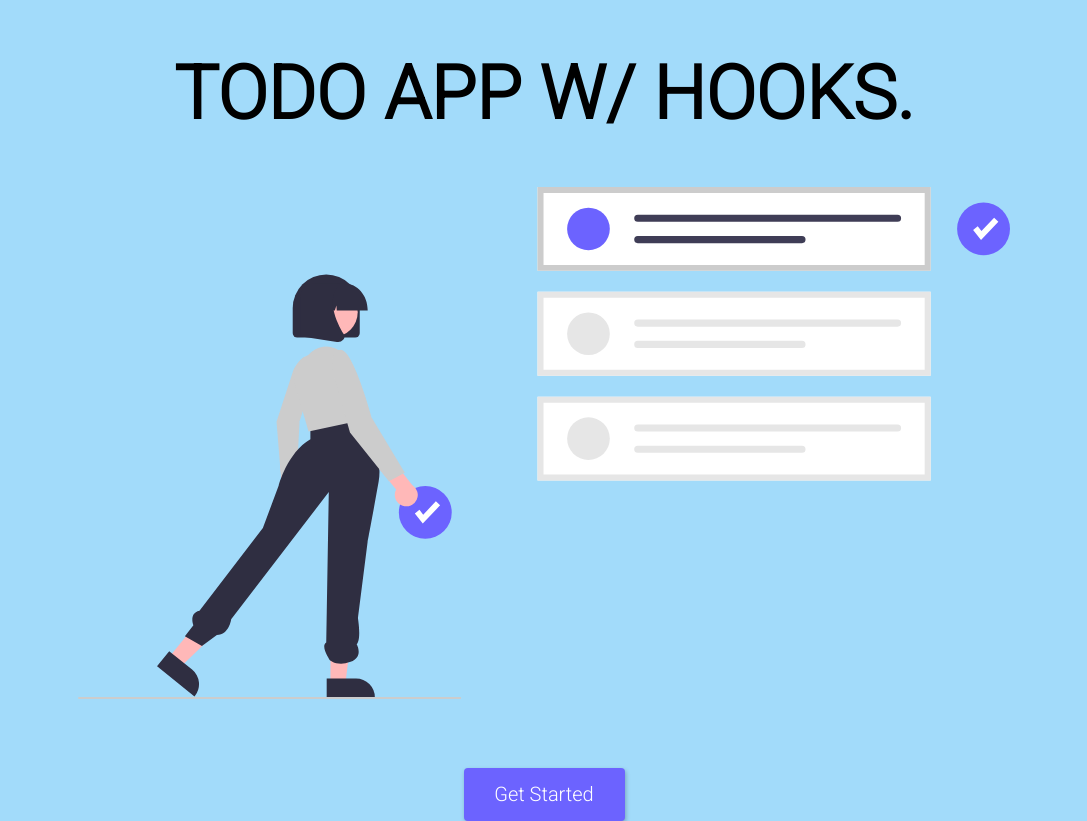
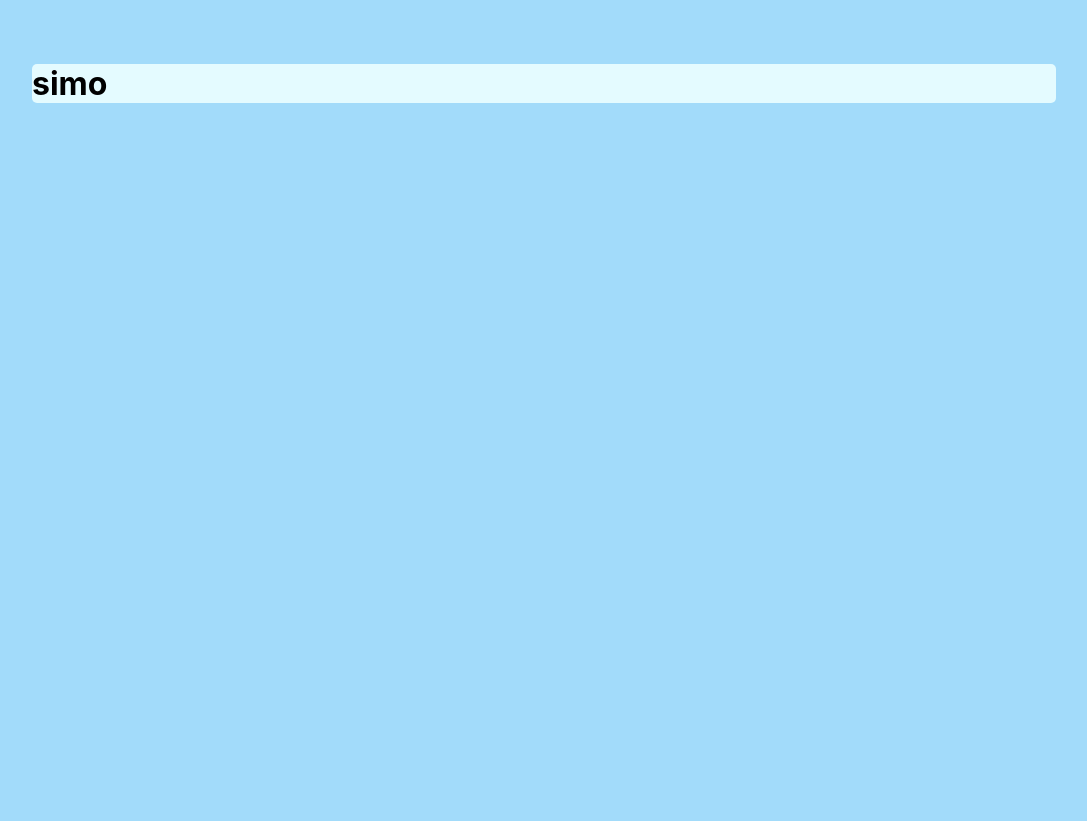
Before and after one commit to elkhayate/Todo_app, a React (Create React App) app: page /Todo in a window 1280 px wide. Shown: the whole page, without its empty margins (96-1183 px from the left). After the commit the page ends 800 px from the top, so only its background shows below. Built offline with nearby package versions, Linux system fonts and the light colour scheme.

Commit message:
added react router

```diff
--- a/src/App.js
+++ b/src/App.js
@@ -1,10 +1,29 @@
 import React from 'react';
 import style from "./app.module.css";
 import todo from "./img/todo.svg";
+import {BrowserRouter as Router, Switch, Route, Link} from "react-router-dom";
+import TodoApp from "./components/TodoApp";
+function App() {
+  return (
+
+    <Router>
+      <Switch>
+        <Route path="/" exact component={Landing} />
+        <Route  path="/Todo" component={TodoApp}/>
+      </Switch>
 
 
-function App() {
-  return (
+    </Router>
+
+  );
+}
+
+export default App;
+
+function Landing() {
+  const Style = {textDecoration: 'none', color : "white"};
+  return(
+    <>
     <div className={style.container}>
       <div className={style.title}>
         <h1>Todo App w/ Hooks.</h1>
@@ -14,9 +33,8 @@ function App() {
                 <img src={todo} alt="todo svg" />
               </div>
           </div>
-          <button className={style.btn}>Get Started</button>
+          <button className={style.btn}><Link to="/Todo" style={Style}>Get Started</Link></button>
     </div>
-  );
+    </>
+  )
 }
-
-export default App;
--- a/src/components/TodoApp.js
+++ b/src/components/TodoApp.js
@@ -5,7 +5,9 @@ import style from "../styles/todoapp.module.css";
 function TodoApp() {
     return(
         <div className={style.container}>
-
+            <h1>simo</h1>
         </div>
     )
 }
+
+export default TodoApp;
--- a/src/styles/todoapp.module.css
+++ b/src/styles/todoapp.module.css
@@ -1,4 +1,8 @@
 .container {
     width: 80%;
     height: 100%;
+    background-color: #E4FBFF;
+    margin: auto;
+    margin-top: 5%;
+    border-radius: 5px;
 }
```
